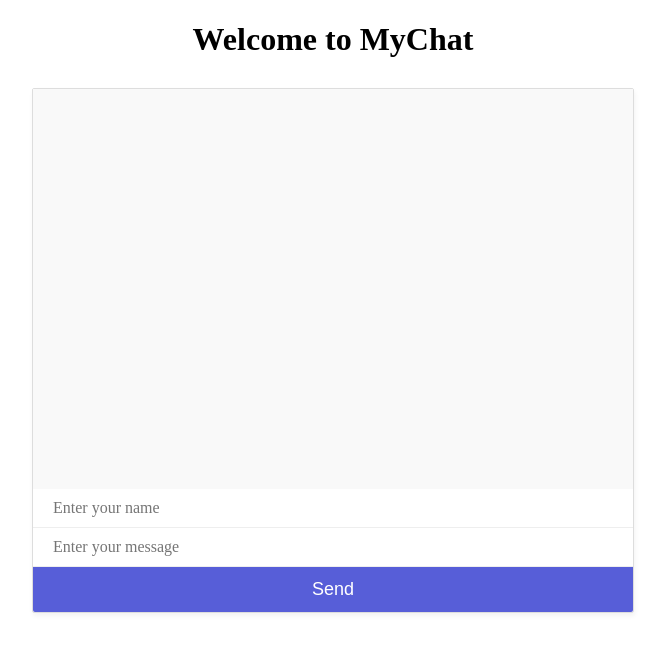
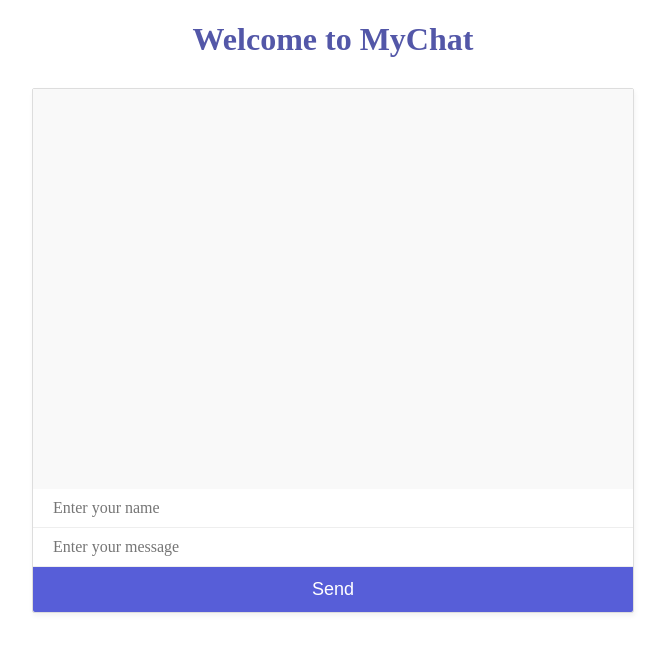
Before and after one commit to smartdigihub/nodeWebChat, a website: page public/index.html in a window 1280 px wide. Shown: the whole page, without its empty margins (307-972 px from the left). Drawn offline with nearby package versions, Linux system fonts and the light colour scheme; no server answers.

Commit message:
My 7th Commit including timestamp

```diff
--- a/public/style.css
+++ b/public/style.css
@@ -3,6 +3,7 @@
 }
 h1{
     text-align: center;
+    color: #5357a8;
 }
 
 h2{
```
